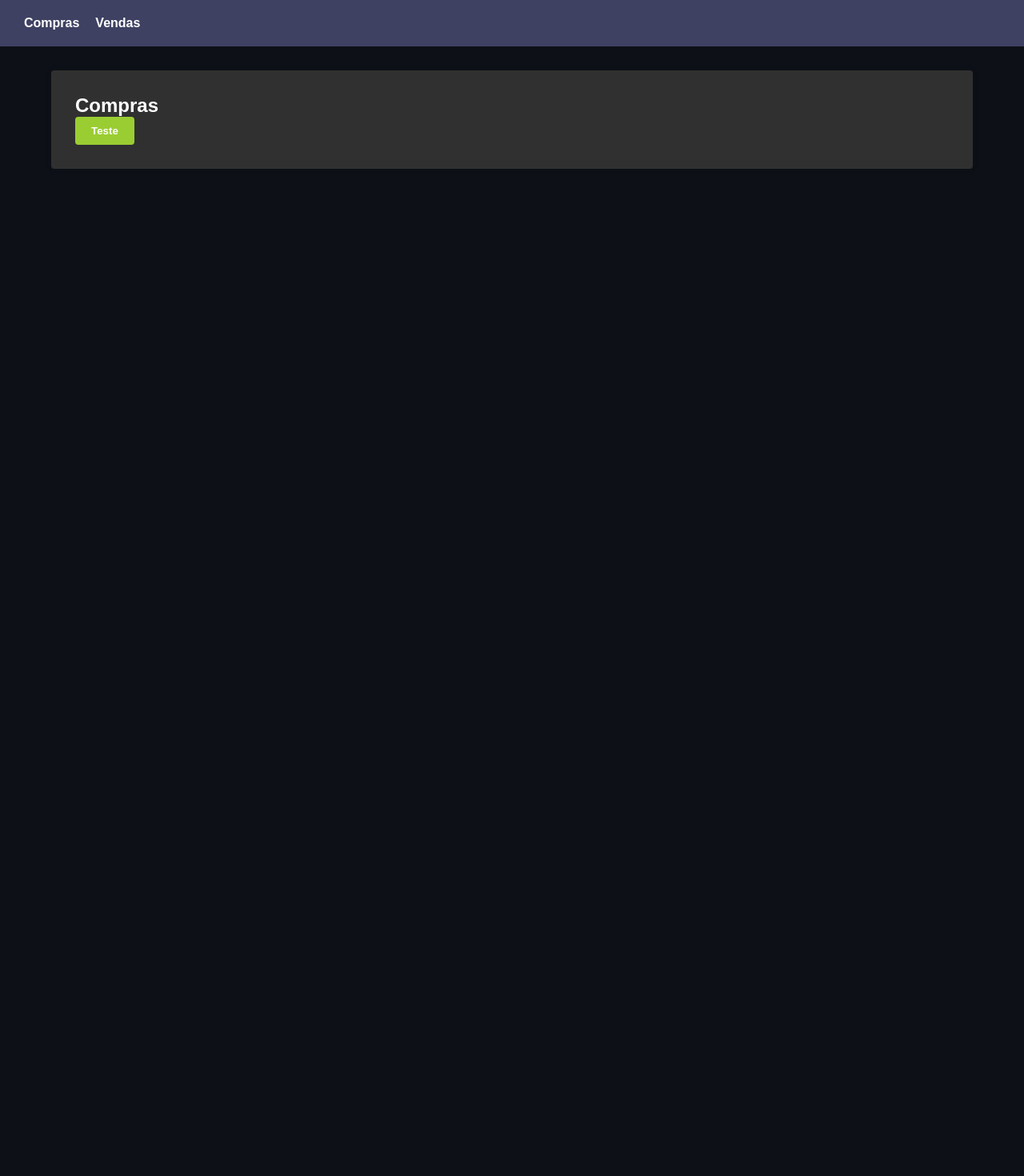
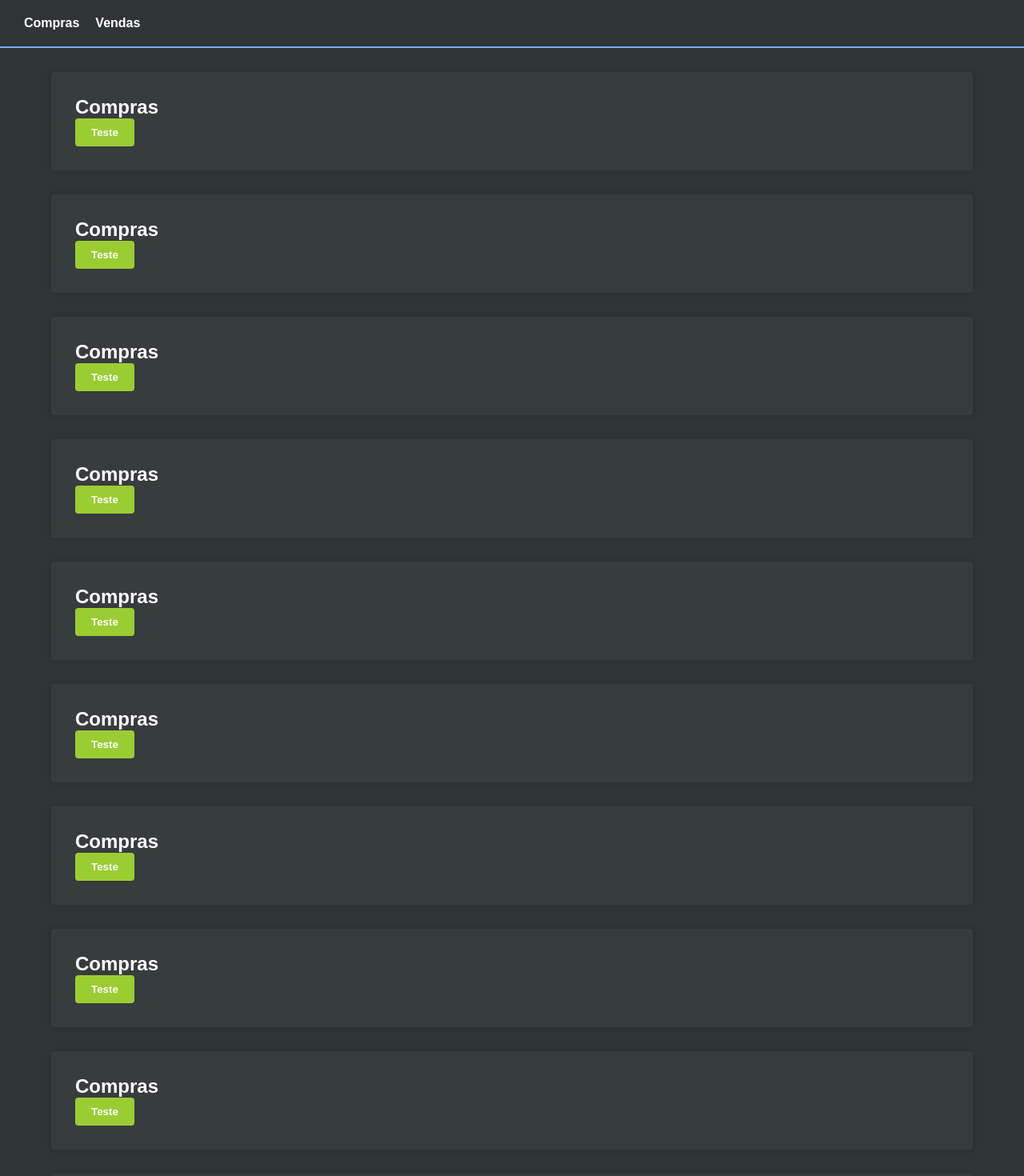
Before and after one commit to GustavoGomesDias/test-001-frontend, a React (Create React App) app: page / in a window 1280 px wide. Shown: the top 1470 px of the page at 80% size. Before the commit the page ends 800 px from the top, so only its background shows below. Built offline with nearby package versions, Linux system fonts and the light colour scheme; the HTML template or start-up script is replaced by a standard one.

Commit message:
feat: fix nav bar in top

```diff
--- a/src/App.js
+++ b/src/App.js
@@ -10,6 +10,16 @@ function App() {
       <GlobalStyles />
       <Header />
       <Acquisitions />
+      <Acquisitions />
+      <Acquisitions />
+      <Acquisitions />
+      <Acquisitions />
+      <Acquisitions />
+      <Acquisitions />
+      <Acquisitions />
+      <Acquisitions />
+      <Acquisitions />
+      <Acquisitions />
     </>
   );
 }
--- a/src/components/Header/styled.js
+++ b/src/components/Header/styled.js
@@ -2,10 +2,14 @@ import styled from 'styled-components';
 import * as color from '../../config/color';
 
 export const Nav = styled.nav`
-  background: ${color.primaryColor};
+  background: ${color.background};
+  position: sticky;
+  width: 100%;
+  top: 0;
   padding: 20px;
-  display: flex;
-  align-items: flex-start;
+  z-index: 99;
+
+  border-bottom: 2px solid ${color.primaryColor};
 
   a {
     color: #fff;
--- a/src/config/color.js
+++ b/src/config/color.js
@@ -1,3 +1,3 @@
-export const primaryColor = '#3e4162';
-export const background = '#0D1117';
-export const background2 = '#303030';
+export const primaryColor = '#75AEFF';
+export const background = '#2F3437';
+export const background2 = '#373C3F';
```
